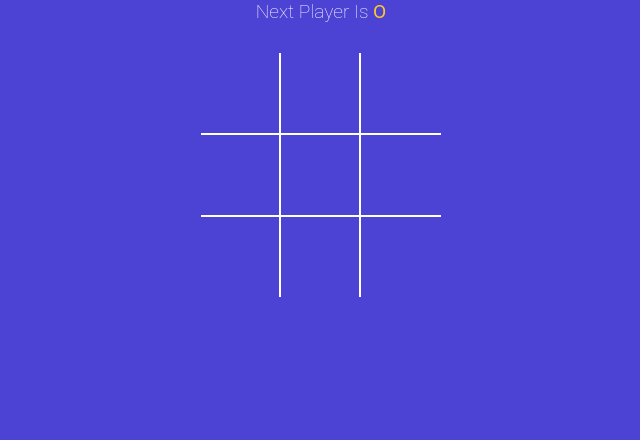
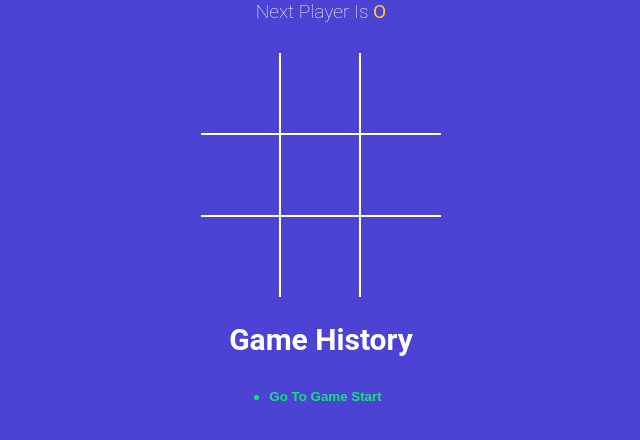
Before and after one commit to RahulBisht17/tictactoe-game, a React app: page / in a window 1280 px wide. Shown: the top 440 px of the page, without its empty margins (319-959 px from the left). Built offline with nearby package versions, Linux system fonts and the light colour scheme; the HTML template or start-up script is replaced by a standard one.

Commit message:
added game history

```diff
--- a/src/App.jsx
+++ b/src/App.jsx
@@ -2,33 +2,52 @@
 import Board from './components/Board';
 import { useState } from 'react';
 import './style.scss'
+import History from './components/History';
 import StatusMessage from './components/StatusMessage';
 
 function App() {
-  const [squares,setSquares]= useState(Array(9).fill(null));
-  const [isXnext, setisXnext]=useState(false);
+  const [history,setHistory]=useState([{squares:Array(9).fill(null), isXnext:false}]);
+  const [currentMove, setCurrentMove]=useState(0);
+  const gamingBoard=history[currentMove];
 
-  const winner =calculateWinner(squares);
+  const winner =calculateWinner(gamingBoard.squares);
 
   const handleSquareClick = clickedPosition =>{
-      if(squares[clickedPosition] || winner){
+      if(gamingBoard.squares[clickedPosition] || winner){
           return;
       }
-      setSquares(currentSquares=>{
-          return currentSquares.map((squareValue, position)=>{
+      setHistory(currentHistory=>{
+        const isTraversing=currentMove+1 != currentHistory.length;
+
+        const lastGamingState= isTraversing ?
+        currentHistory[currentMove]
+        : currentHistory[currentHistory.length-1];
+
+          const nextSquaresState=lastGamingState.squares.map((squareValue, position)=>{
               if (clickedPosition == position){
-                  return isXnext ? "X":"O";
+                  return lastGamingState.isXnext ? "X":"O";
               }
               return squareValue;
           });
+
+          const base= isTraversing
+          ? currentHistory.slice(0,currentHistory.indexOf(lastGamingState)+1)
+          : currentHistory;
+
+          return base.concat({squares: nextSquaresState, isXnext:!lastGamingState.isXnext});
       });
-      setisXnext((curr) => !curr);
+      setCurrentMove(move=>move+1);
   };
 
+  const moveTo=move=>{
+    setCurrentMove(move);
+  }
   return (
     <div className='app'>
-      <StatusMessage winner={winner} isXnext={isXnext} squares={squares}/>
-      <Board squares={squares} handleSquareClick={handleSquareClick}/>
+      <StatusMessage winner={winner} gamingBoard={gamingBoard}/>
+      <Board squares={gamingBoard.squares} handleSquareClick={handleSquareClick}/>
+      <h2>Game History</h2>
+      <History history={history} moveTo={moveTo} currentMove={currentMove}/>
     </div>
   );
 }
--- /dev/null
+++ b/src/components/History.jsx
@@ -0,0 +1,15 @@
+const History=({history, moveTo, currentMove})=>{
+    return <div className="history-wrapper">
+        <ul className="history">
+            {
+                history.map((value,index)=>(
+                <li key={index}>
+                    <button type="button" className={`btn-move ${currentMove==index? 'active':''}`} onClick={() => moveTo(index)}>
+                        {index==0? `Go To Game Start`:`Go To Move #${index}`}
+                    </button>
+                </li>
+            ))}
+        </ul>
+    </div>
+};
+export default History;
--- a/src/components/StatusMessage.jsx
+++ b/src/components/StatusMessage.jsx
@@ -1,4 +1,5 @@
-const StatusMessage=({winner,isXnext,squares})=>{
+const StatusMessage=({winner,gamingBoard})=>{
+    const {squares, isXnext}=gamingBoard;
     const noMovesLeft=squares.every(squareValue=>squareValue!=null);
 
     const nextplayer= isXnext ? "X":"O";
```
